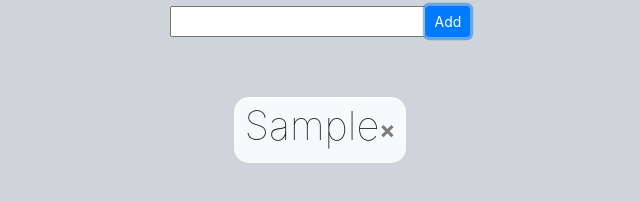
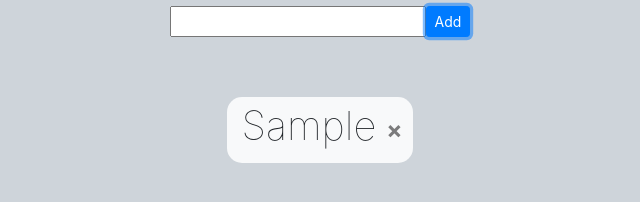
Before and after one commit to tom2zip/movetabs, a browser extension: page options.html in a window 1280 px wide. Both pictures are taken after typing "Sample" into the empty fields and a click on the button "Add". Shown: the part 190-392 px from the top of the page, 320-960 px from the left. Drawn offline with nearby package versions, Linux system fonts and the light colour scheme.

Commit message:
Some comments

```diff
--- a/index.js
+++ b/index.js
@@ -12,24 +12,30 @@ function isEmpty(obj) {
     return true;
 }
 
+// populate the dom with filter blocks
 function populateList() {
     tabFilters.forEach(filter => {
         addFilterToList(filter);
     });
 }
 
+// create a filter block
 function addFilterToList(filter) {
+
+    // div that will hold the filter
     const blockDiv = document.createElement('div');
     blockDiv.className += 'filter-block';
 
     const filterName = document.createElement('h1');
     filterName.innerHTML = filter;
+    filterName.className += 'filter-name';
 
     const removeButton = document.createElement('button');
     removeButton.type = 'button';
     removeButton.className += 'close';
     removeButton.onclick = e => { removeFilter(e.target); };
 
+    // the x button
     const xSpan = document.createElement('span');
     xSpan.innerHTML = '&times;';
 
@@ -39,11 +45,13 @@ function addFilterToList(filter) {
     listElem.appendChild(blockDiv);
 }
 
+// set the new state of tab filters in storage instead of "adding"
 function addFilterToStorage(filter) {
     tabFilters.push(filter);
     chrome.storage.local.set({ 'tab-filters': tabFilters });
 }
 
+// remove filter from dom and storage
 function removeFilter(elem) {
     const targetedListElem = elem.parentNode.parentNode;
     const filterIndex = Array.from(listElem.children).indexOf(targetedListElem);
@@ -61,7 +69,7 @@ document.addEventListener('DOMContentLoaded', () => {
         }
     };
 
-    // initialize tab filters variable
+    // initialize tab filters variable on load
     chrome.storage.local.get('tab-filters', items => {
         if (isEmpty(items)) {
             chrome.storage.local.set({ 'tab-filters': [] }, () => {
@@ -73,5 +81,4 @@ document.addEventListener('DOMContentLoaded', () => {
         populateList(tabFilters);
     });
 
-
 });
--- a/styles.css
+++ b/styles.css
@@ -32,6 +32,8 @@ button {
     padding: 5px 10px;
 }
 
-.filter-block > h1 {
+.filter-name {
     font-weight: 100;
+    margin-left: 4px;
+    margin-right: 10px;
 }
```
Also changed, not shown: background.js (+9 -4 lines).
